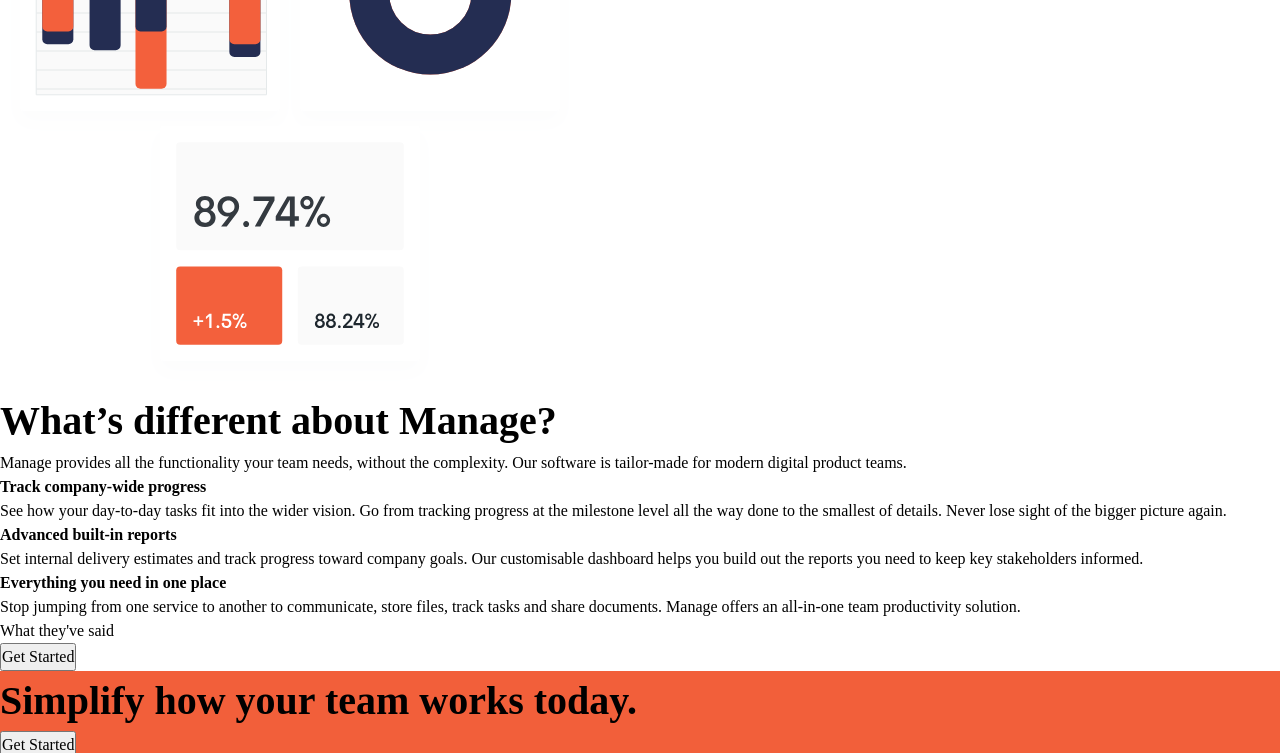
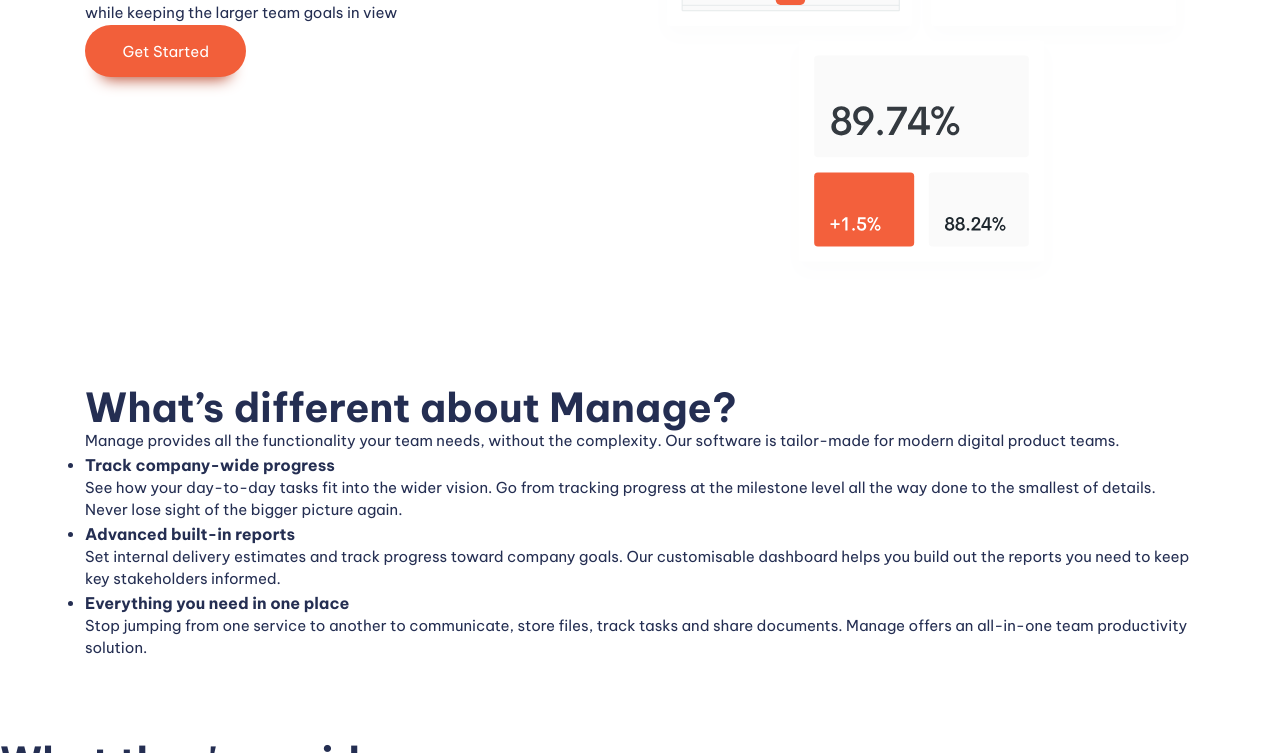
Before and after one commit to ShehanAnnasiwatta/fem-manage-landing-page, a website built with Vite: page index.html in a window 1280 px wide. Shown: the part 442-1195 px from the top of the page. Built offline with nearby package versions, Linux system fonts and the light colour scheme.

Commit message:
General stylings

```diff
--- a/index.html
+++ b/index.html
@@ -30,7 +30,7 @@
   </header>
 
   <main>
-    <section>
+    <section class="padding-block-900">
       <div class="container">
         <div class="even-columns">
           <div>
@@ -48,7 +48,7 @@
       </div>
     </section>
 
-    <section>
+    <section class="padding-block-900">
       <div class="container">
         <div class="even-container">
           <div>
@@ -85,13 +85,13 @@
       </div>
     </section>
 
-    <section class="carousel">
-      <h2 class="secondary-heading">What they've said</h2>
+    <section class="carousel | padding-block-700">
+      <h2 class="fs-secondary-heading fw-bold">What they've said</h2>
       <!-- carousel here! -->
       <button class="button">Get Started</button>
     </section>
 
-    <section class="cta | bg-accent-400 text-neutral-100">
+    <section class="cta | padding-block-700 bg-accent-400 text-neutral-100">
       <div class="container">
         <div class="even-columns">
           <div>
@@ -105,7 +105,7 @@
     </section>
   </main>
 
-  <footer class="bg-neutral-900 text-neutral-100">
+  <footer class="padding-block-700 bg-neutral-900 text-neutral-100">
     <div class="container">
       <div class="even-columns">
         <div>
--- a/style.css
+++ b/style.css
@@ -1,7 +1,9 @@
 /*https://piccalil.li/blog/a-modern-css-reset*/
 :root {
     --clr-accent-100: hsl(13, 100%, 96%);
+    --clr-accent-300: hsl(12, 88%, 75%);
     --clr-accent-400: hsl(12, 88%, 59%);
+    --clr-accent-500: hsl(12, 60%, 45%);
 
     --clr-primary-400: hsl(227, 39%, 23%);
 
@@ -29,7 +31,15 @@
     --fs-primary-heading: var(--fs-800);
     --fs-seocndary-heading: var(--fs-700);
     --fs-nav: var(--fs-500);
-    --fs-button: var(--fs-300)
+    --fs-button: var(--fs-300) --size-100:.25rem;
+    --size-200: .5rem;
+    --size-300: .75rem;
+    --size-400: 1rem;
+    --size-500: 1.25rem;
+    --size-600: 1.5rem;
+    --size-700: 2rem;
+    --size-800: 2.5rem;
+    --size-900: 3rem;
 }
 
 @media (min-width:50em) {
@@ -163,10 +173,12 @@
 
 .fs-primary-heading {
     font-size: var(--fs-primary-heading);
+    line-height: 1.1;
 }
 
 .fs-secondary-heading {
     font-size: var(--fs-seocndary-heading);
+    line-height: 1.1;
 }
 
 .fs-300 {
@@ -184,3 +196,67 @@
 .fs-600 {
     font-size: var(--fs-600);
 }
+
+.padding-block-700 {
+    padding-block: var(--size-700);
+}
+
+.padding-block-900 {
+    padding-block: var(--size-900);
+}
+
+.container {
+    --max-width: 1110px;
+    --padding: 1rem;
+
+    width: min(var(--max-width), 100% - (var(--padding) * 2));
+    margin-inline: auto;
+}
+
+.even-columns {
+    display: grid;
+    gap: 1rem;
+}
+
+@media(min-width:50em) {
+    .even-columns {
+        grid-auto-flow: column;
+        grid-auto-columns: 1fr;
+    }
+}
+
+/* general styling */
+
+body {
+    font-size: var(--fs-body);
+    font-family: var(--ff-body);
+    color: var(--clr-primary-400);
+}
+
+.button {
+    cursor: pointer;
+    border: 0;
+    border-radius: 100vmax;
+    text-decoration: none;
+    line-height: 1;
+    padding: 1.25em 2.5em;
+    color: var(--clr-nuetraL-100);
+    background-color: var(--clr-accent-400);
+    box-shadow: 0 1.125em 1em -1em var(--clr-accent-500);
+}
+
+.button[data-type="inverted"]{
+    background-color: var(--clr-accent-100);
+    color: var(--clr-accent-400);
+}
+
+.button:hover,
+.button:focus-visible {
+    background-color: var(--clr-accent-300);
+}
+
+.button[data-type="inverted"]:hover,
+.button[data-type="inverted"]:focus-visible {
+    background-color: var(--clr-accent-100);
+    color: var(--clr-accent-300);
+}
```
